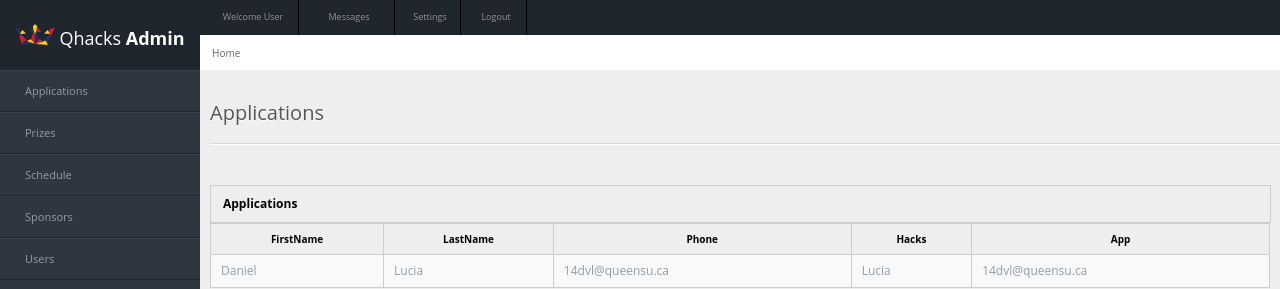
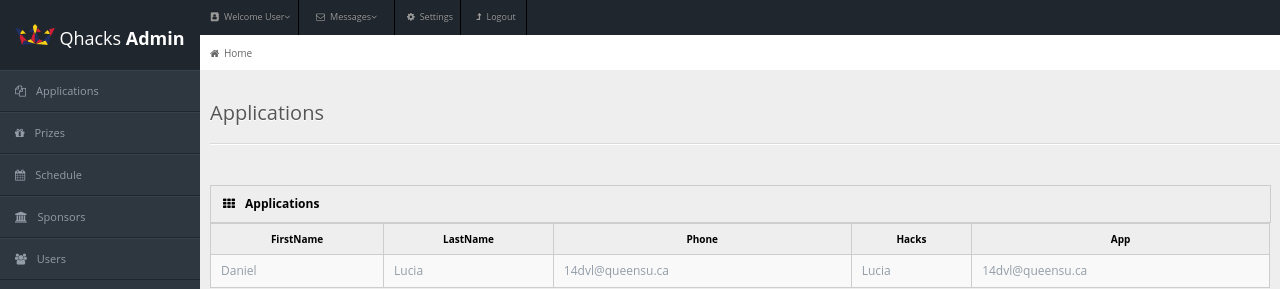
Before and after one commit to Daniel2218/react-hackboard, a React (Create React App) app: page / in a window 1280 px wide. Shown: the top 289 px of the page. Built offline with nearby package versions, Linux system fonts and the light colour scheme.

Commit message:
Added font awesome icons

```diff
--- a/package.json
+++ b/package.json
@@ -3,6 +3,7 @@
   "version": "0.1.0",
   "private": true,
   "dependencies": {
+    "font-awesome": "^4.7.0",
     "react": "^15.6.1",
     "react-dom": "^15.6.1",
     "react-scripts": "1.0.10"
--- a/src/compenants/SideBar.js
+++ b/src/compenants/SideBar.js
@@ -13,7 +13,7 @@ class SideBar extends React.Component {
           <ul>
             <Link onPageChange={this.props.onPageChange} iconName="fa fa-files-o" value="Applications"> </Link>
             <Link onPageChange={this.props.onPageChange} iconName="fa fa-gift" value="Prizes"> </Link>
-            <Link onPageChange={this.props.onPageChange} iconName="fa fa-calender" value="Schedule"> </Link>
+            <Link onPageChange={this.props.onPageChange} iconName="fa fa-calendar" value="Schedule"> </Link>
             <Link onPageChange={this.props.onPageChange} iconName="fa fa-university" value="Sponsors"> </Link>
             <Link onPageChange={this.props.onPageChange} iconName="fa fa-users" value="Users"> </Link>
           </ul>
--- a/src/css/navStyle.css
+++ b/src/css/navStyle.css
@@ -41,11 +41,7 @@ html, body {
     text-decoration: none;
     display: block;
 }
-.dropdown-content li > a:hover {
-    background-color: #666 !important;
-    color: white;
-}
-.dropdown-content li > a > i {
+.dropdown-content li > i {
     margin-right: 5px;
 }
 .div-size-1 { width: 60px; }
@@ -55,10 +51,11 @@ html, body {
 .dropbtn {
     margin-left: auto;
     margin-right: auto;
-}
-.dropbtn, .dropbtn > a {
     color: #999;
     text-shadow: 0 -1px 0 rgba(0,0,0,0.25);
+}
+.dropbtn > i {
+  margin-right: 5px;
 }
 #pathheader {
     padding-top: 13px;
--- a/src/index.js
+++ b/src/index.js
@@ -1,6 +1,7 @@
 import React from 'react';
 import ReactDOM from 'react-dom';
 import App from './containers/App';
+import '../node_modules/font-awesome/css/font-awesome.min.css';
 import registerServiceWorker from './actions/registerServiceWorker';
 
 ReactDOM.render(<App />, document.getElementById('root'));
```
